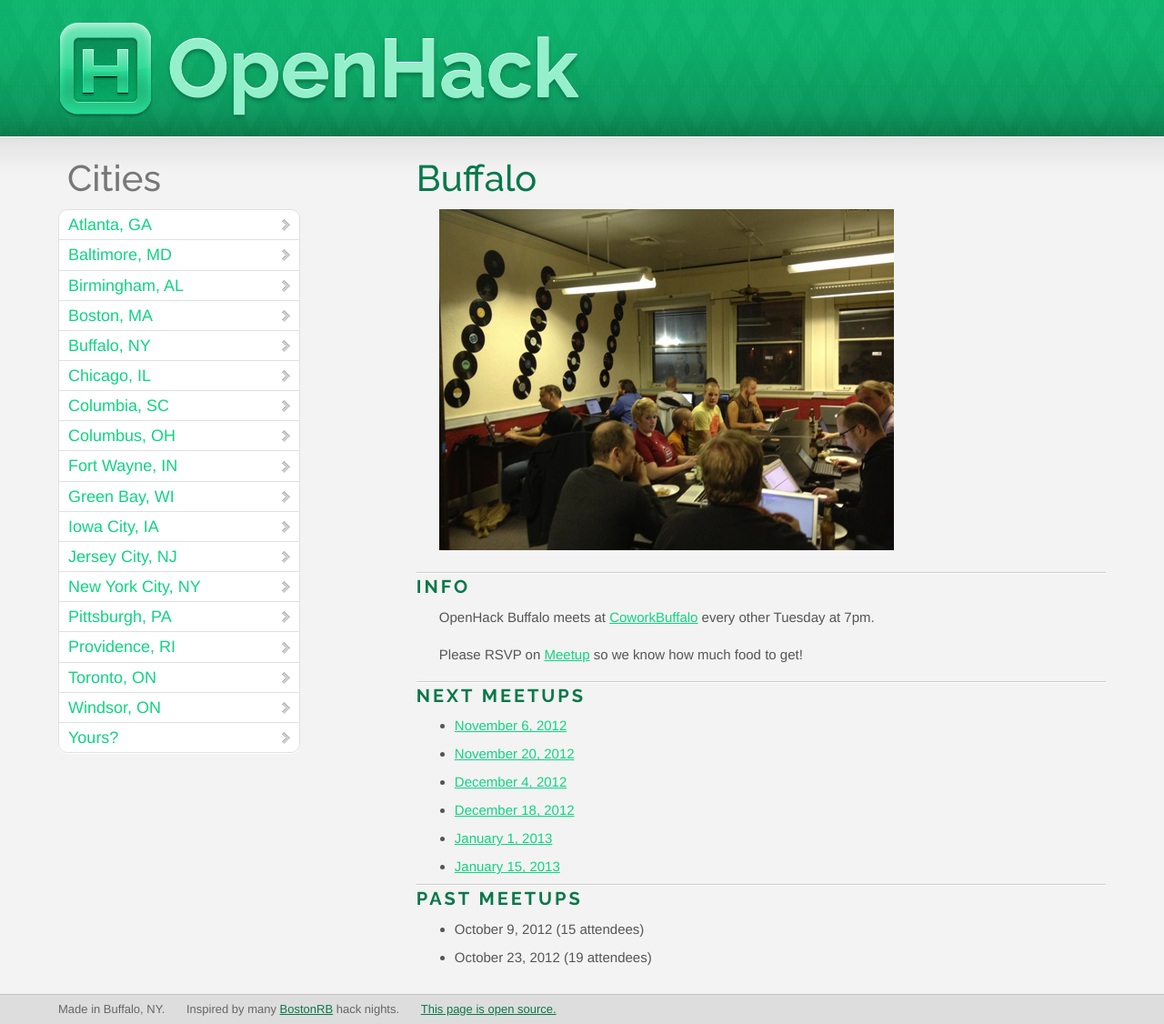
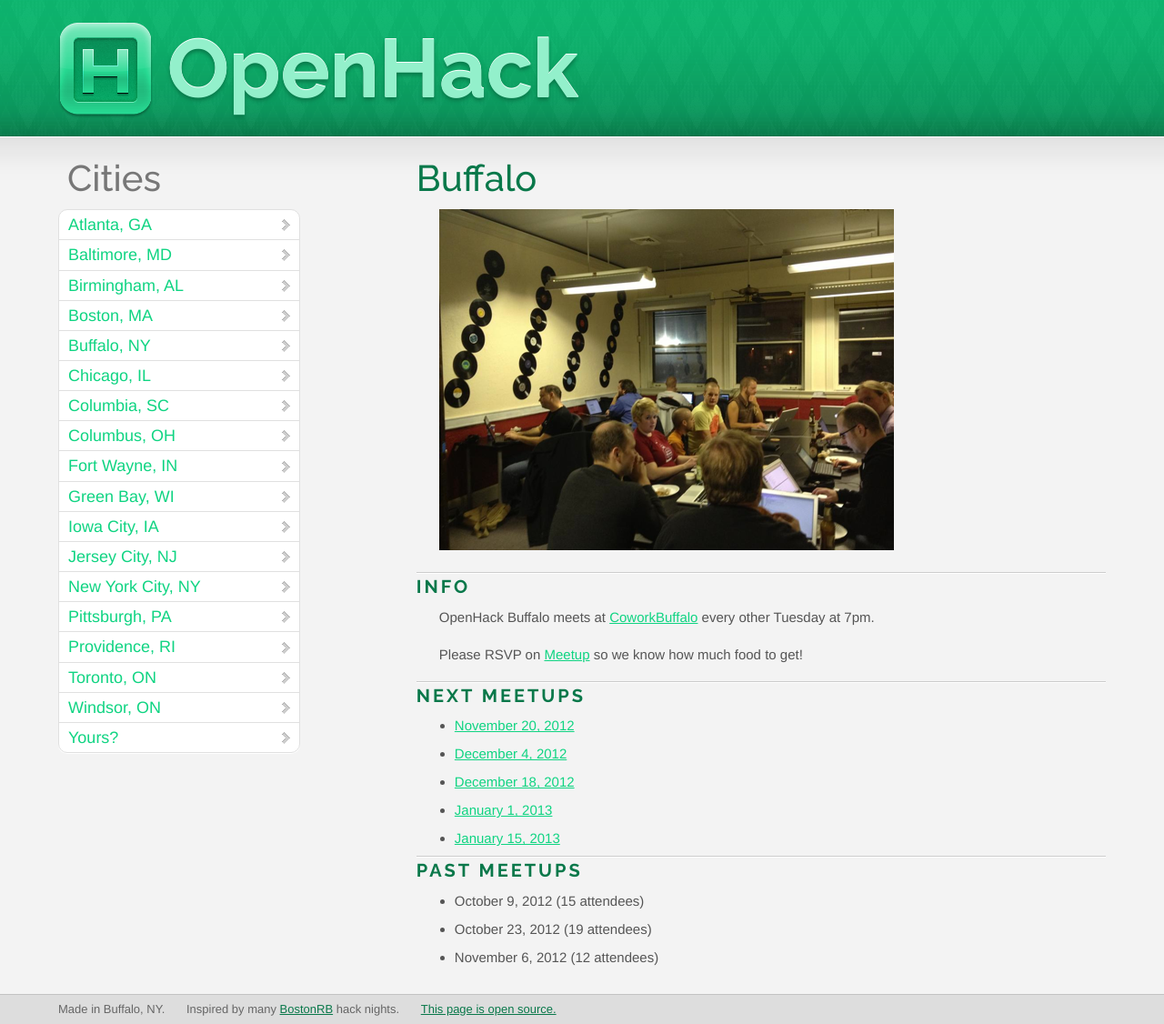
Before and after one commit to OpenHack/openhack.github.com, a Jekyll site: the page built from buffalo/index.markdown, in a window 1280 px wide. Shown: the whole page at 91% size. Built offline with Jekyll 4.4.1, drawn with Linux system fonts in a browser that asks for light colours; Markdown is read by kramdown in place of the engine named in the settings; comment, search, counter and statistics services are not loaded.

Commit message:
Update Buffalo's latest meeting count

```diff
--- a/buffalo/index.markdown
+++ b/buffalo/index.markdown
@@ -26,3 +25,4 @@
 
 * October 9, 2012 (15 attendees)
 * October 23, 2012 (19 attendees)
+* November 6, 2012 (12 attendees)
```
Also changed, not shown: other parts of buffalo/index.markdown (+0 -1 lines).
